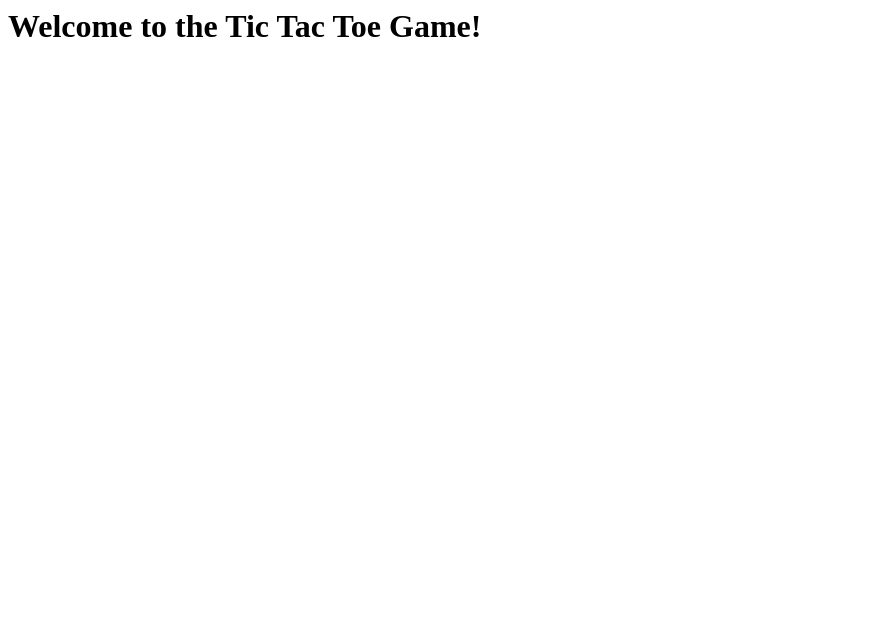
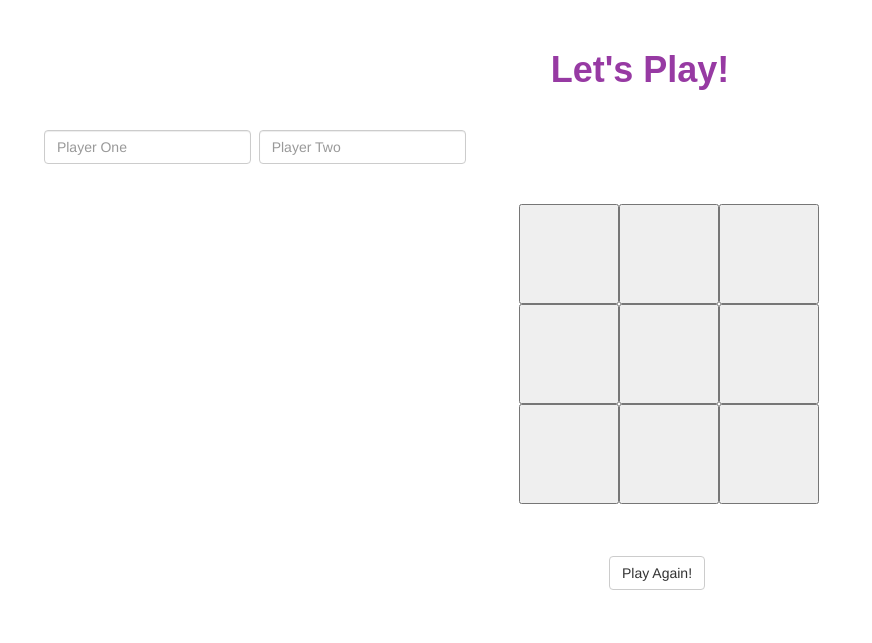
Before and after one commit to vazquecm/tic-tac-toe-websocket.io, a website: page public/index.html in a window 1280 px wide. Shown: the whole page, without its empty margins (0-872 px from the left). Drawn offline with nearby package versions, Linux system fonts and the light colour scheme.

Commit message:
game layout done

```diff
--- a/bower.json
+++ b/bower.json
@@ -16,6 +16,8 @@
     "tests"
   ],
   "dependencies": {
-    "bootstrap": "^3.3.6"
+    "bootstrap": "^3.3.6",
+    "angular-bootstrap": "^1.2.2",
+    "express": "^4.13.4"
   }
 }
--- a/public/index.html
+++ b/public/index.html
@@ -1,17 +1,59 @@
-<!DOCTYPE>
+<!DOCTYPE html>
 
 <html>
 
   <head>
-    <title>Game</title>
+
+    <meta charset="utf-8">
+    <meta http-equiv="X-UA-Compatible" content="IE=edge">
+    <meta name="viewport" content="width=device-width, initial-scale=1">
+
+    <!-- STYLESHEETS -->
+    <link href="../lib/bootstrap/dist/css/bootstrap.min.css" rel="stylesheet" type="text/css"/>
+    <link href="/stylesheets/main.css" rel="stylesheet" type="text/css"/>
+
+    <title>Tic Tac Toe</title>
+
   </head>
 
     <body>
-      <h1>Welcome to the Tic Tac Toe Game!</h1>
+      <header>
+        <h1>Let's Play!</h1>
+      </header>
+
+        <form class="form-inline">
+          <div class="form-group">
+            <label for="player-one"></label>
+            <input type="text" class="form-control" id="player-one" placeholder="Player One">
+          </div>
+          <div class="form-group">
+            <label for="player-two"></label>
+            <input type="text" class="form-control" id="player -two" placeholder="Player Two">
+          </div>
+        </form>
+
+        <div id="game-container" class="container-fluid">
+          <div class="first-row">
+            <button id="number-one" class="col-md-4"></button>
+            <button id="number-two" class="col-md-4"></button>
+            <button id="number-three" class="col-md-4"></button>
+          </div>
+          <div class="second-row">
+            <button id="number-four" class="col-md-4"></button>
+            <button id="number-five" class="col-md-4"></button>
+            <button id="number-six" class="col-md-4"></button>
+          </div>
+          <div class="third-row">
+            <button id="number-seven" class="col-md-4"></button>
+            <button id="number-eight" class="col-md-4"></button>
+            <button id="number-nine" class="col-md-4"></button>
+          </div>
+          <div id="play-again">
+            <input class="btn btn-default" type="submit" value="Play Again!">
+          </div>
+      </div>
+
+
     </body>
 
-
-
-
-
 </html>
--- a/public/stylesheets/main.css
+++ b/public/stylesheets/main.css
@@ -0,0 +1,32 @@
+h1 {
+  font-family: Arial;
+  font-weight: bold;
+  color: #973aa3;
+  text-align: center;
+  margin-top: 50px;
+}
+
+.form-inline {
+  margin: 40px;
+}
+
+#game-container {
+  width: 400px;
+  position: relative;
+  left: 55%;
+  margin-left: -200px;
+  margin-top: 30px;
+}
+
+#game-container button {
+  height: 100px;
+  width: 100px;
+}
+
+#play-again {
+  display: inline-block;
+  font-size: 25px;
+  margin: 50px;
+  margin-left: 90px;
+
+}
```
